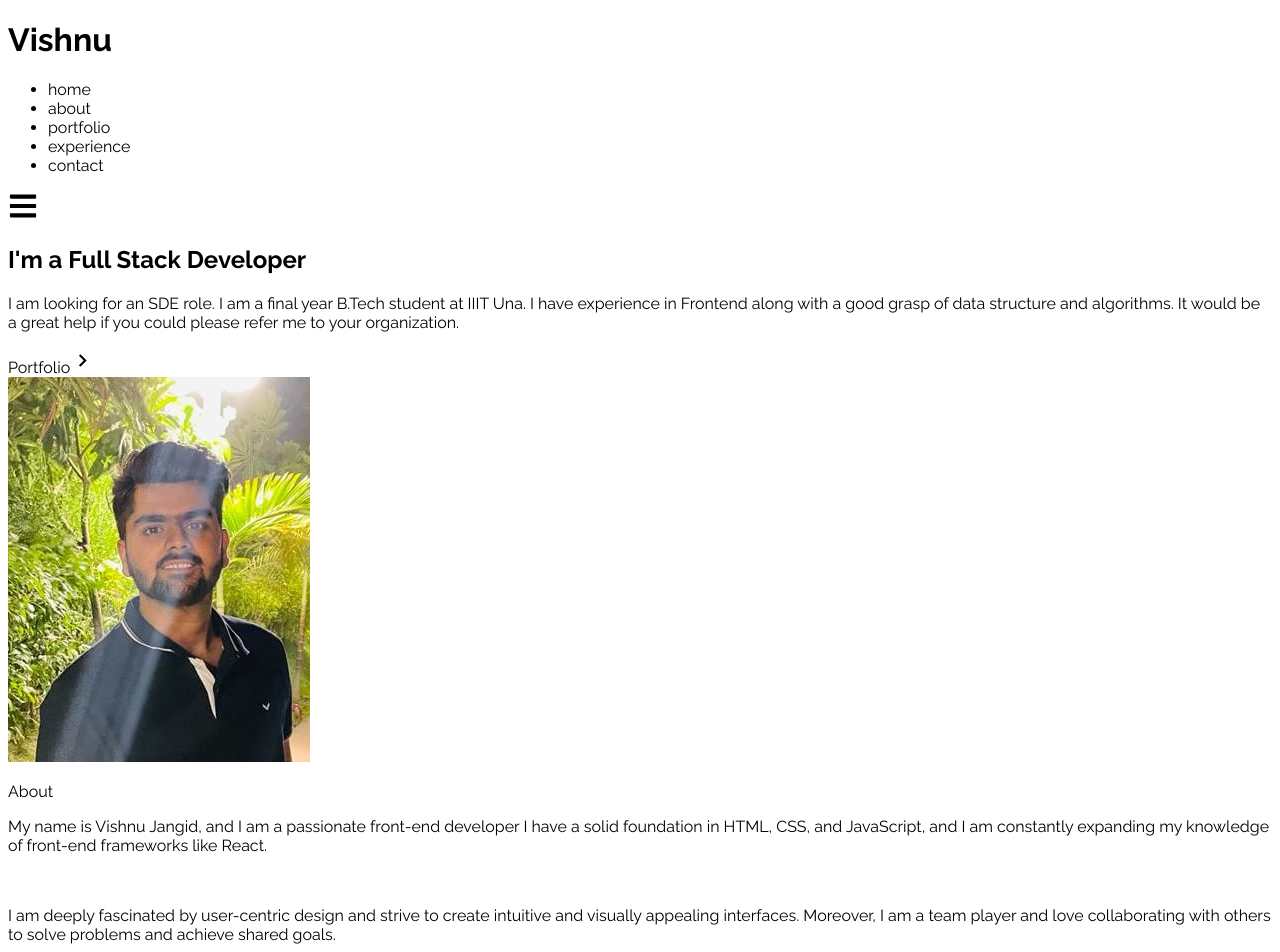
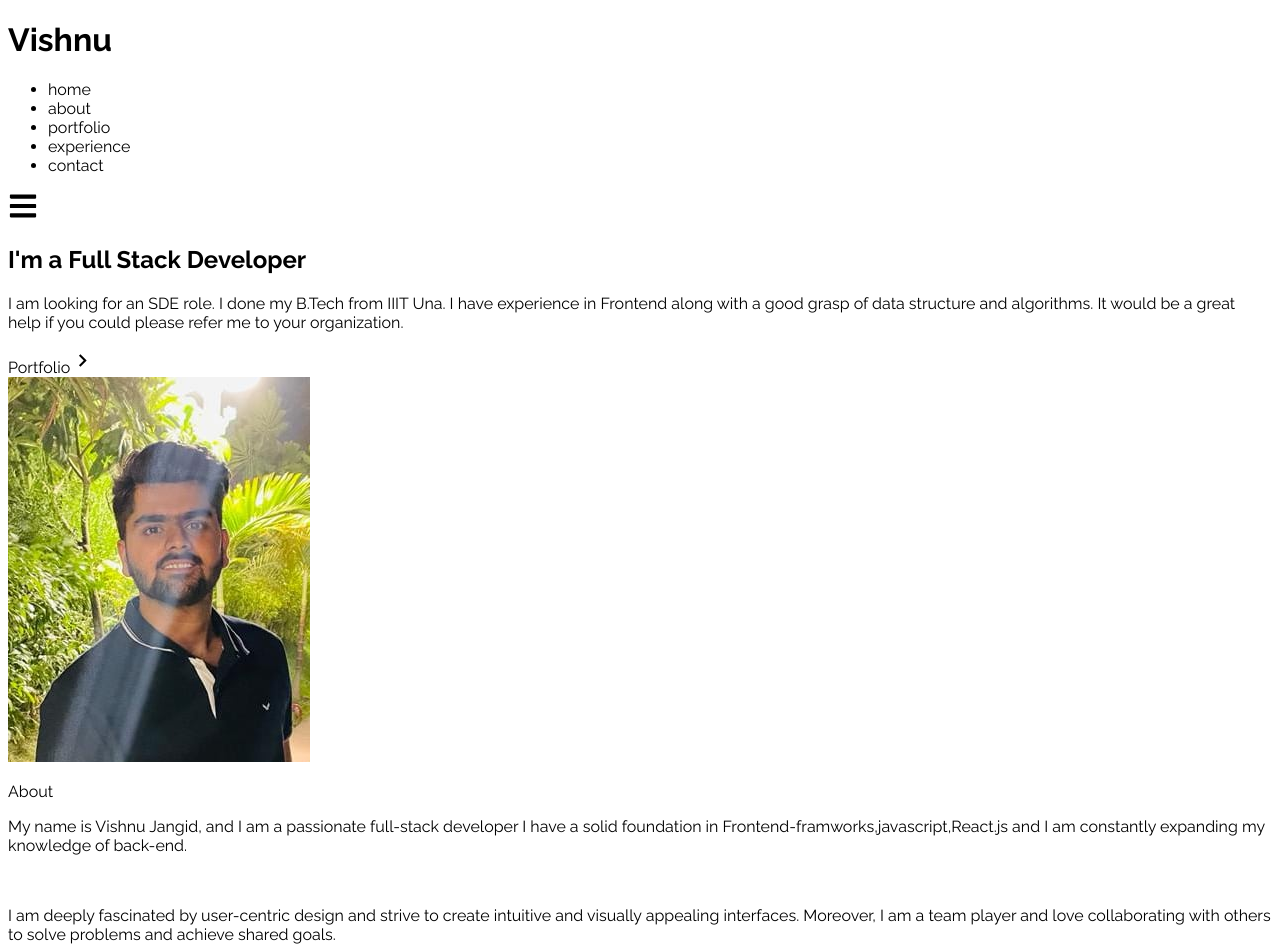
Before and after one commit to apashokyadav/Portfolio-react, a React (Create React App) app: page / in a window 1280 px wide. Shown: the top 952 px of the page. Built offline with nearby package versions, Linux system fonts and the light colour scheme; a web font is replaced by a local one.

Commit message:
second change

```diff
--- a/src/components/About.jsx
+++ b/src/components/About.jsx
@@ -24,9 +24,9 @@ const About = () => {
         </div>
 
         <p className="text-xl mt-20">
-          My name is Vishnu Jangid, and I am a passionate front-end developer I
-          have a solid foundation in HTML, CSS, and JavaScript, and I am
-          constantly expanding my knowledge of front-end frameworks like React.
+          My name is Vishnu Jangid, and I am a passionate full-stack developer I
+          have a solid foundation in Frontend-framworks,javascript,React.js and I am
+          constantly expanding my knowledge of back-end.
         </p>
 
         <br />
--- a/src/components/Home.jsx
+++ b/src/components/Home.jsx
@@ -17,8 +17,7 @@ export const Home=()=> {
             I'm a Full Stack Developer
           </h2>
           <p className="text-gray-500 py-4 max-w-md ">
-          I am looking for an SDE role. I am a final year B.Tech student
-           at IIIT Una. I have experience in Frontend along with a good grasp of data structure and algorithms. It would be a great help
+            I am looking for an SDE role. I done my B.Tech from  IIIT Una. I have experience in Frontend along with a good grasp of data structure and algorithms. It would be a great help
            if you could please refer me to your organization.
           </p>
           <div>
```
